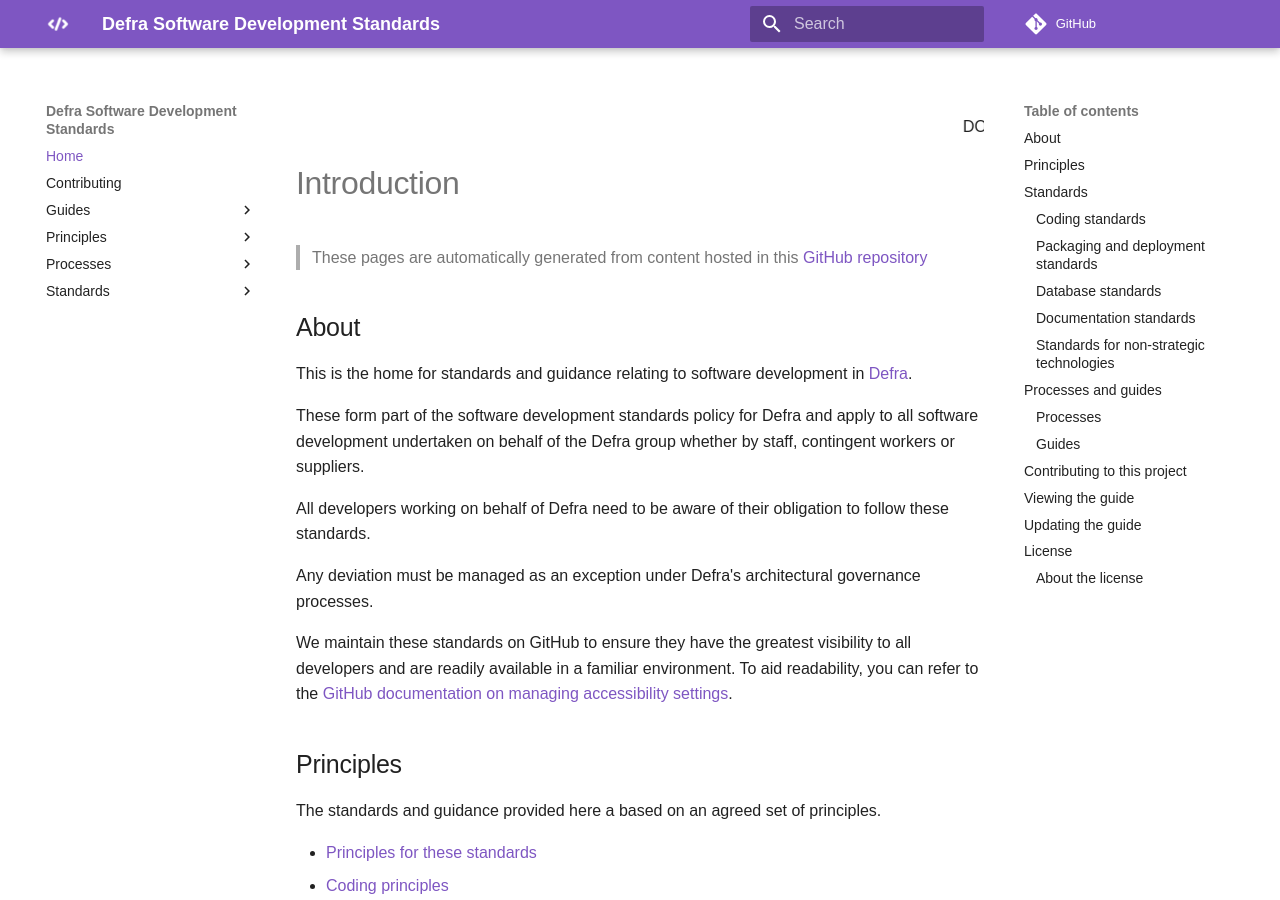
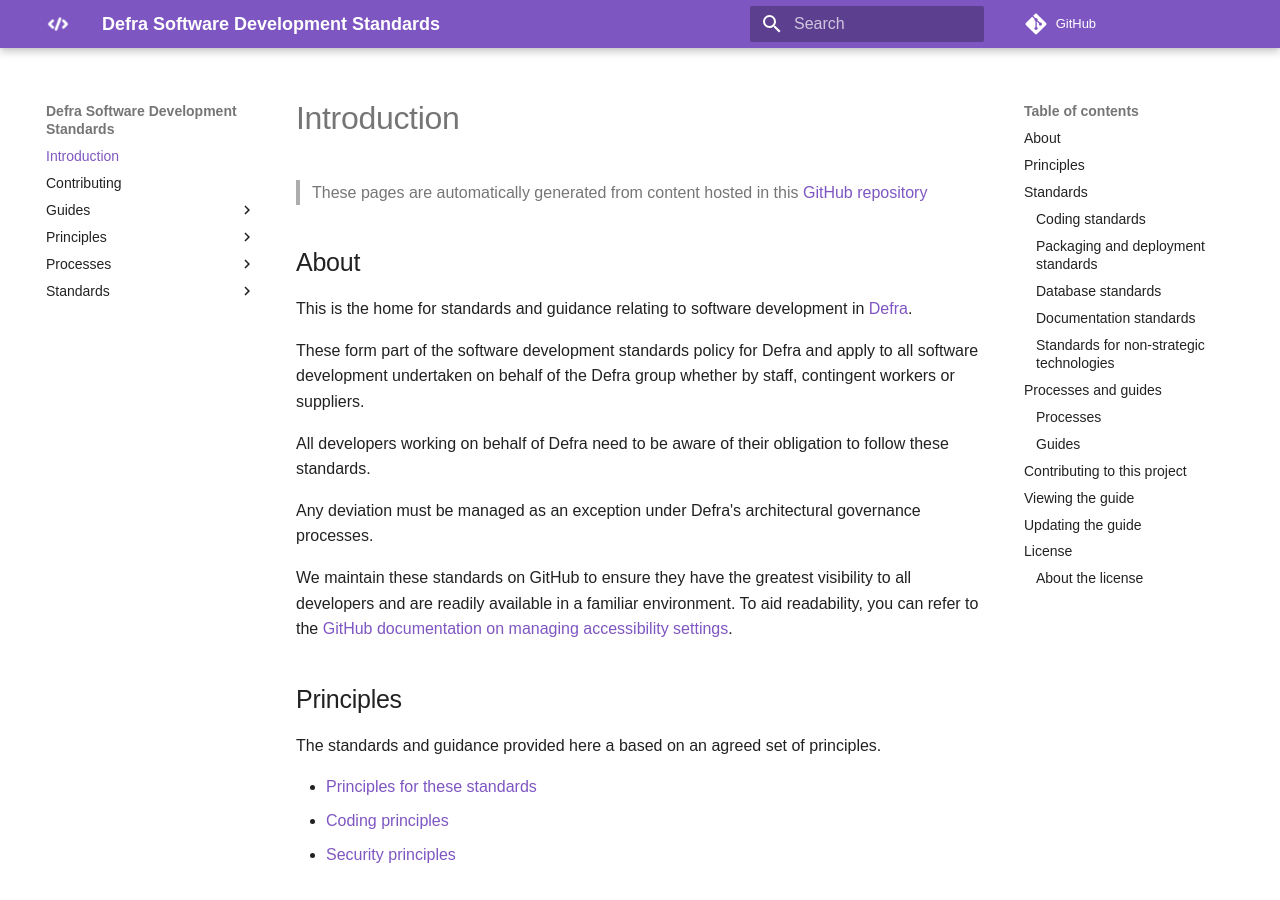
Before and after one commit to DEFRA/software-development-standards, an MkDocs documentation site: the page built from docs/README.md, in a window 1280 px wide and 900 px high. Built offline with MkDocs 1.6.1 and Material for MkDocs 9.7.7, drawn with Linux system fonts in a browser that asks for light colours; some web fonts are replaced; comment, search, counter and statistics services are not loaded.

Commit message:
Remove marquee

```diff
--- a/docs/README.md
+++ b/docs/README.md
@@ -1,5 +1,3 @@
-<marquee>DON'T USE TYPESCRIPT</marquee>
-
 # Introduction
 
 > These pages are automatically generated from content hosted in this [GitHub repository](https://github.com/DEFRA/software-development-standards)
```
